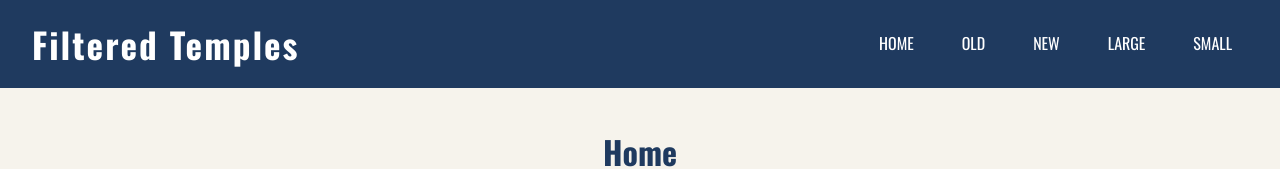
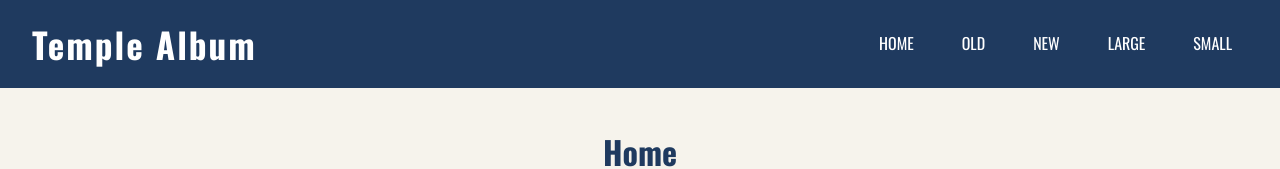
Before and after one commit to Collins-7fx/wdd131, a plain HTML site: page filtered-temples.html in a window 1280 px wide. Shown: the top 169 px of the page. Drawn offline with nearby package versions, Linux system fonts and the light colour scheme.

Commit message:
W04 Assignment

```diff
--- a/filtered-temples.html
+++ b/filtered-temples.html
@@ -3,7 +3,7 @@
 <head>
     <meta charset="UTF-8">
     <meta name="viewport" content="width=device-width, initial-scale=1.0">
-    <meta name="description" content="Filtered list of Latter-day Saints temples">
+    <meta name="description" content="Browse Latter-day Saints temples from around the world and filter them by age and size: old, new, large, or small.">
     <meta name="author" content="Teye Collins">
     <link rel="preconnect" href="https://fonts.googleapis.com">
     <link rel="preconnect" href="https://fonts.gstatic.com" crossorigin>
@@ -15,7 +15,7 @@
 </head>
 <body>
     <header>
-        <p class="site-title">Filtered Temples</p>
+        <p class="site-title">Temple Album</p>
         <button id="menu" aria-label="Toggle navigation menu" aria-expanded="false">&#9776;</button>
         <nav>
             <a href="#">Home</a>
```
